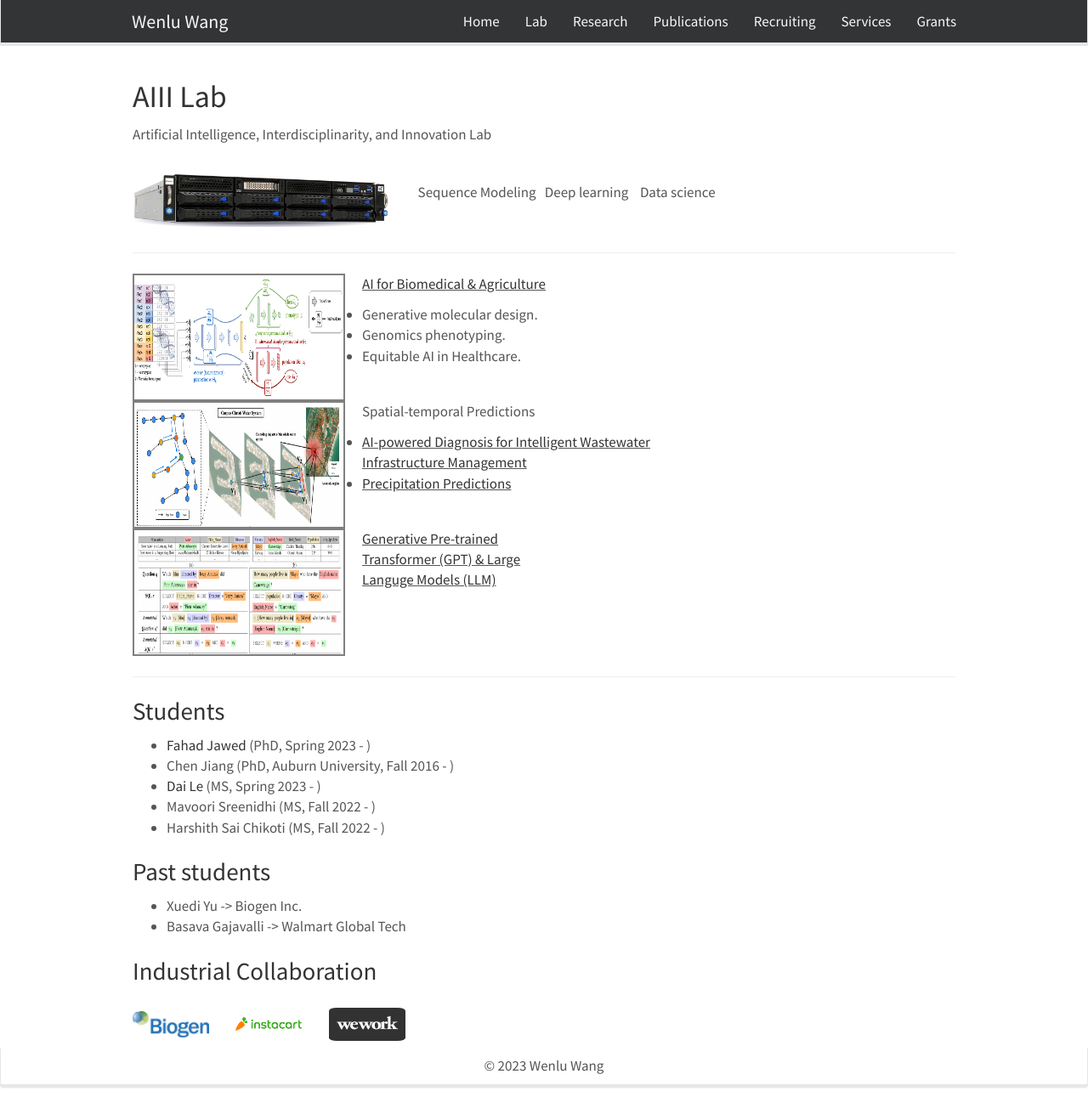
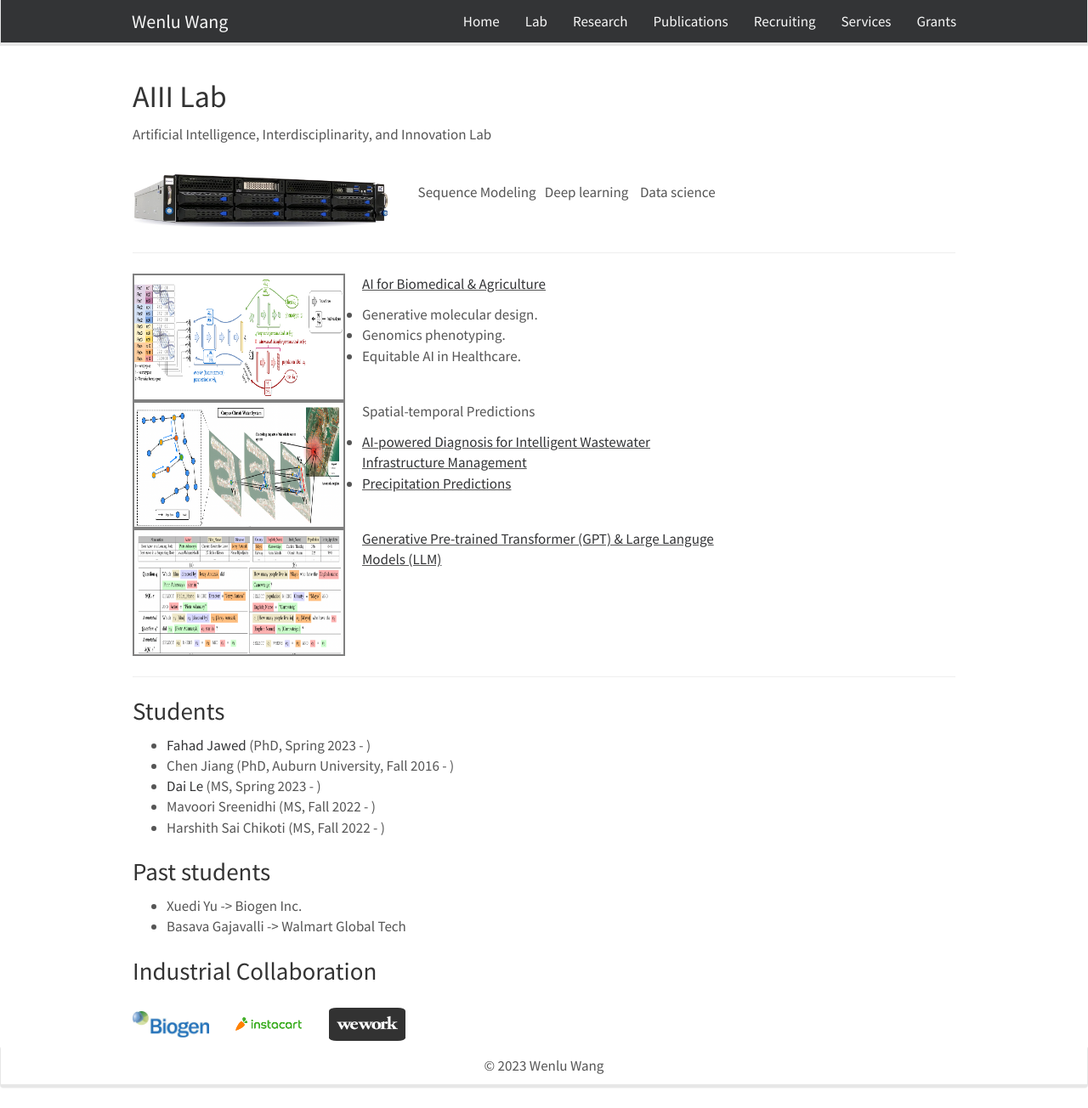
Before and after one commit to WENLU-W/WENLU-W.github.io, a Jekyll site: the page built from docs/_pages/team.md, in a window 1280 px wide and 1304 px high. Shown: the whole window at 85% size. Built offline with Jekyll 4.4.1, drawn with Linux system fonts in a browser that asks for light colours; nearby versions of some CDN libraries.

Commit message:
Update team.md

```diff
--- a/docs/_pages/team.md
+++ b/docs/_pages/team.md
@@ -36,7 +36,7 @@ Artificial Intelligence, Interdisciplinarity, and Innovation Lab
 <div style="width: 100%;">
 <div style="float: left; margin-right: 20px; height: 150px; width: 250px; border: 2px solid gray; background-image: url({{ site.url }}{{ site.baseurl }}/images/nlidb.png);background-position: center center; background-repeat: no-repeat; background-size: 100% 100%;">
 </div>
-<div style="height: 150px; width: 500px;">
+<div style="height: 150px; width: 700px;">
   <ins>[Generative Pre-trained Transformer (GPT) & Large Languge Models (LLM)](https://wenlu-w.github.io/project/2022/01/01/llm.html)</ins>
 </div>
 </div>
```
